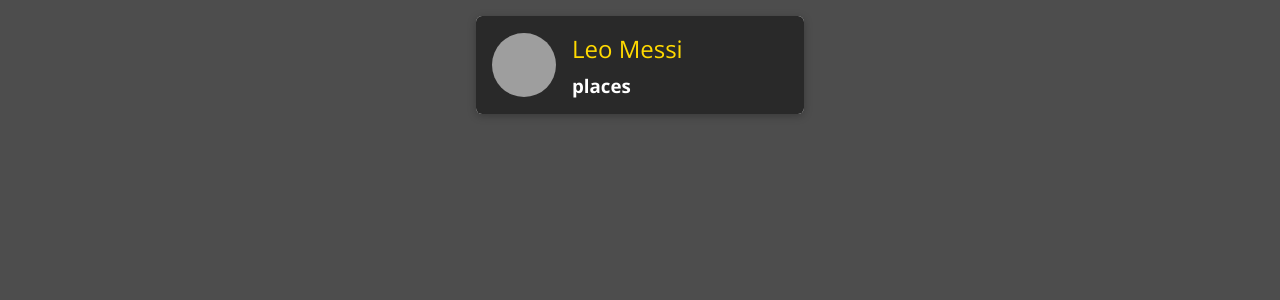
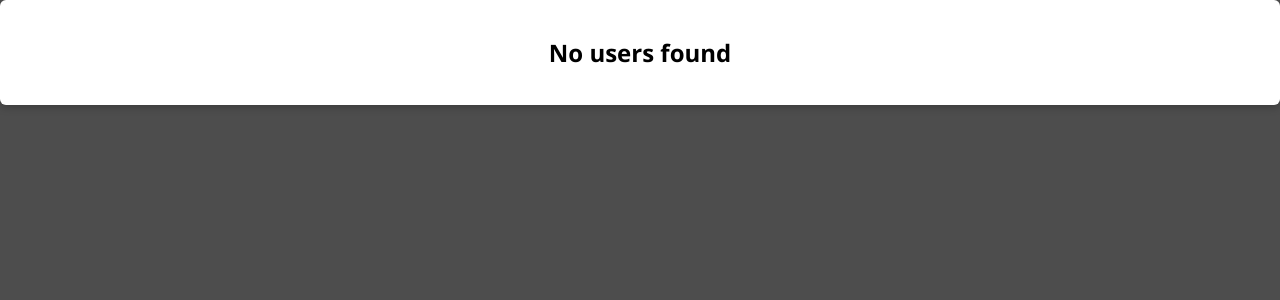
Before and after one commit to rushdy87/mern-places, a React (Create React App) app in the folder frontend/: page / in a window 1280 px wide. Shown: the top 300 px of the page. Built offline with nearby package versions, Linux system fonts and the light colour scheme; grey boxes are pictures that could not be loaded.

Commit message:
Add Card to UsersList, when no user

```diff
--- a/frontend/src/user/components/UsersList/UsersList.jsx
+++ b/frontend/src/user/components/UsersList/UsersList.jsx
@@ -1,11 +1,15 @@
+import { Card } from '../../../shared/components/UIElements';
 import UserItem from '../UserItem/UserItem';
+
 import './UsersList.css';
 
 const UsersList = (props) => {
   if (props.items.length === 0) {
     return (
-      <div className='center'>
-        <h2>No users found</h2>
+      <div>
+        <Card className='center'>
+          <h2>No users found</h2>
+        </Card>
       </div>
     );
   }
--- a/frontend/src/user/pages/Users.jsx
+++ b/frontend/src/user/pages/Users.jsx
@@ -1,13 +1,13 @@
 import UsersList from '../components/UsersList/UsersList';
 
 const users = [
-  {
-    id: 12131,
-    name: 'Leo Messi',
-    image:
-      'https://wallpapers.com/images/hd/messi-pictures-jzykf84saw6wbkd6.jpg',
-    placeCount: 8,
-  },
+  // {
+  //   id: 12131,
+  //   name: 'Leo Messi',
+  //   image:
+  //     'https://wallpapers.com/images/hd/messi-pictures-jzykf84saw6wbkd6.jpg',
+  //   placeCount: 8,
+  // },
 ];
 
 const Users = () => {
```
